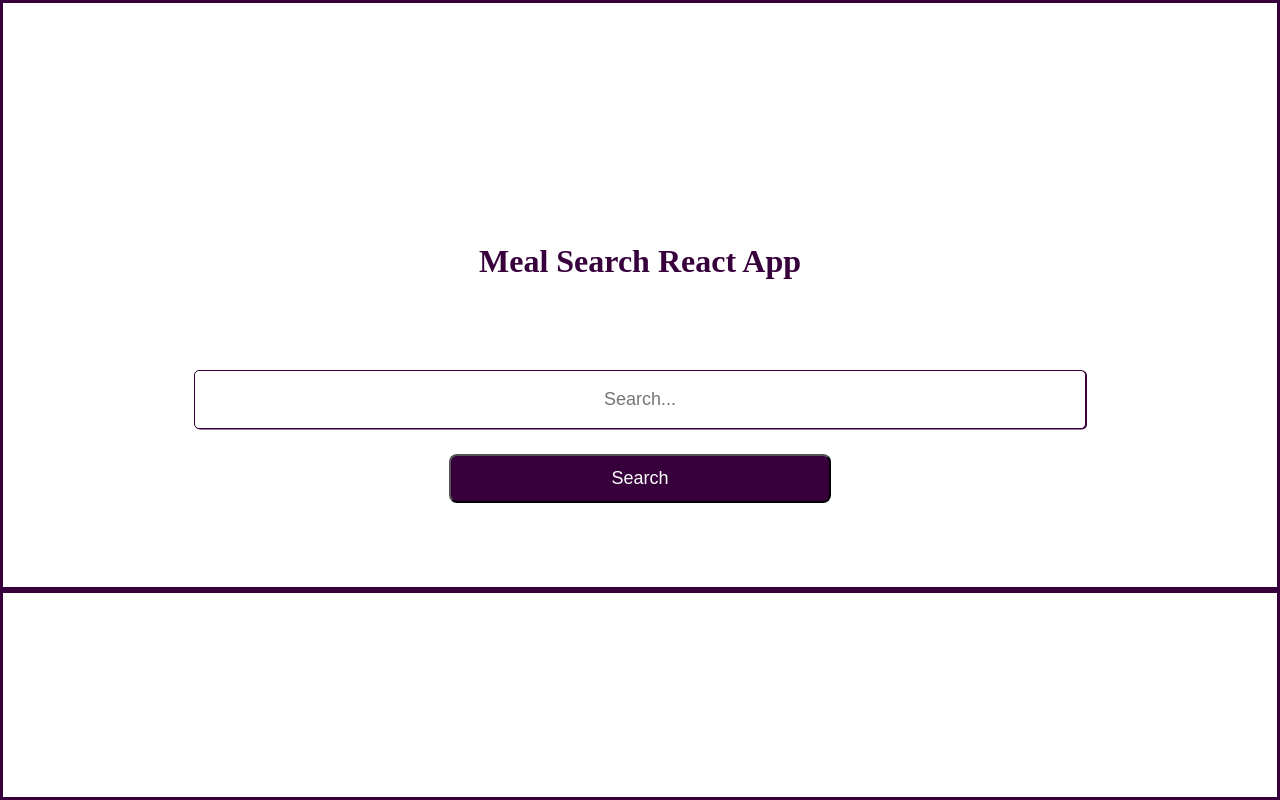
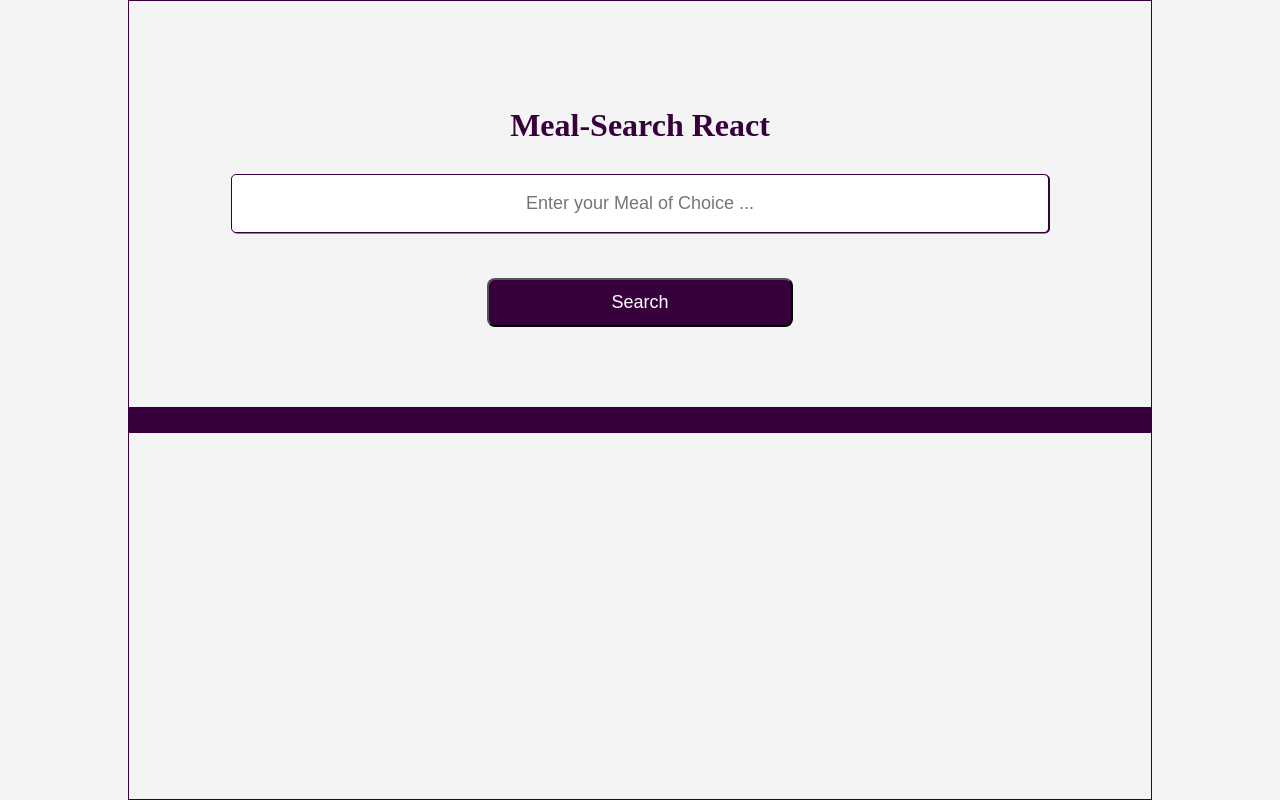
Before and after one commit to BaronKimaru/ReactFoodieApp, a React (Create React App) app: page / in a window 1280 px wide. Built offline with nearby package versions, Linux system fonts and the light colour scheme.

Commit message:
minor changes

```diff
--- a/package.json
+++ b/package.json
@@ -6,15 +6,18 @@
     "@testing-library/jest-dom": "^4.2.4",
     "@testing-library/react": "^9.4.0",
     "@testing-library/user-event": "^7.2.1",
+    "gh-pages": "^2.2.0",
     "react": "^16.12.0",
     "react-dom": "^16.12.0",
     "react-scripts": "3.3.0"
   },
+  "homepage": "https://BaronKimaru.github.io/ReactFoodieApp",
   "scripts": {
     "start": "react-scripts start",
     "build": "react-scripts build",
     "test": "react-scripts test",
-    "eject": "react-scripts eject"
+    "eject": "react-scripts eject",
+    "deploy": "gh-pages -d build"
   },
   "eslintConfig": {
     "extends": "react-app"
--- a/src/App.css
+++ b/src/App.css
@@ -7,6 +7,11 @@
 body{
   font: inherit;
   line-height: 1.5;
+  background: #f4f4f4;
+}
+
+ul{
+  list-style: none;
 }
 
 a{
@@ -18,6 +23,46 @@ a{
   height: 100vh;
 }
 
+.mealsContainerStyle{
+  display: grid;
+  grid-template-columns: auto auto auto;
+  grid-column-gap: 10px;
+  grid-row-gap: 15px;
+  margin-top: 60px;
+  border: 3px solid #37003c;
+  padding: 10px;
+  background: #37003c;
+}
+
+/*change layout on smaller screens*/
+@media only screen and (max-width:1000px){
+  .mealsContainerStyle{
+    grid-template-columns: auto auto;
+  }
+
+}
+
+@media only screen and (min-width:1350px){
+  .container{
+    padding: 0 12rem;
+  }
+
+}
+
+@media only screen and (min-width:1200px){
+  .container{
+    padding: 0 8rem;
+  }
+
+}
+
+@media only screen and (max-width:500px){
+  .mealsContainerStyle{
+    grid-template-columns: auto;
+  }
+}
+
+/*utilities*/
 .btn{
   padding: 12px 10px;
   width: 30%;
@@ -27,7 +72,7 @@ a{
   cursor: pointer;
   font-size: 18px;
   outline: none;
-  margin: 0 auto;
+  margin: 20px auto;
 }
 
 .btn:hover {
--- a/src/components/Search/Search.js
+++ b/src/components/Search/Search.js
@@ -43,11 +43,11 @@ class Search extends Component {
         console.log(this.state.meals);
         return (
             <div style={searchDiv}>
-                <h1 style={h1Style}> Meal Search React App </h1>
+                <h1 style={appHeaderStyle}> Meal-Search React </h1>
                 <input
                     name="searchText"
                     type="text"
-                    placeholder="Search..."
+                    placeholder="Enter your Meal of Choice ..."
                     style={mealInputStyle}
                     value={this.state.searchText}
                     onChange={event => this.handleMealInputChange(event)}
@@ -57,16 +57,16 @@ class Search extends Component {
                 <br/>
 
                 {this.state.meals ? (
-                    <div style={mealsContainerStyle}>
+                    <div className="mealsContainerStyle">
                         {this.state.meals.map((meal, index) => (
-                            <div style={individualMealStyle} key={index} >
-                                <h1>{ meal.strMeal }</h1>
+                            <div key={index} style={individualMealStyle}>
                                 <img src={ meal.strMealThumb } alt="meal-thumbnail" style={mealImgStyle} />
+                                <h1 style={mealHeaderStyle}>{ meal.strMeal }</h1>
                             </div>
                         ))}
                     </div>
                 ) : (
-                    <p>Try searching for a meal</p>
+                    <h1 style={mealHeaderStyle}> Cannot find said images. <br/> Try searching for another </h1>
                 )}
 
             </div>
@@ -74,10 +74,15 @@ class Search extends Component {
     }
 }
 
-const h1Style = {
+const appHeaderStyle = {
     color: "#37003c",
-    marginTop: "30px",
-    marginBottom: "60px",
+    marginTop:"100px",
+    textAlign: "center"
+};
+
+const mealHeaderStyle = {
+    color: "#37003c",
+    margin: "0 0 30px",
     textAlign: "center"
 };
 
@@ -85,15 +90,13 @@ const searchDiv = {
     textAlign: "center",
     width: "100%",
     height: "100vh",
-    display: "flex",
-    flexDirection: "column",
-    justifyContent: "center",
-    alignContent: "center",
-    border: "3px solid #37003C",
+    // padding: "20px",
+    border: "0.2px solid #37003C",
+    background: "#f4f4f4"
 };
 
 const mealInputStyle = {
-    width: "70%",
+    width: "80%",
     textAlign: "center",
     margin: "25px auto",
     padding: "18px 10px",
@@ -103,22 +106,20 @@ const mealInputStyle = {
     fontSize: "18px"
 };
 
-const mealsContainerStyle = {
-    display: "grid",
-    gridTemplateColumns: "auto auto auto",
-    gridColumnGap: "10px",
-    gridRowGap: "15px",
-    marginTop: "60px",
-    border: "3px solid #37003C"
-};
-
+// row holding the contents: h1 & img
 const individualMealStyle = {
-    boxShadow: "1px 0.5px #37003c",
-    margin: "10px",
+    padding: "10px",
+    border: "2px solid #37003c",
+    backgroundColor: "white",
+    borderRadius: "10px",
+    // boxShadow: "1px 0.5px #37003c",
+    margin: "15px 5px",
 };
 
 const mealImgStyle = {
-    width: "50%"
+    width: "100%",
+    height: "400px",
+    borderRadius: "10px",
 };
 
 Search.propTypes = {};
```
Also changed, not shown: 1 other file (tests, documents, lock files or other folders).
